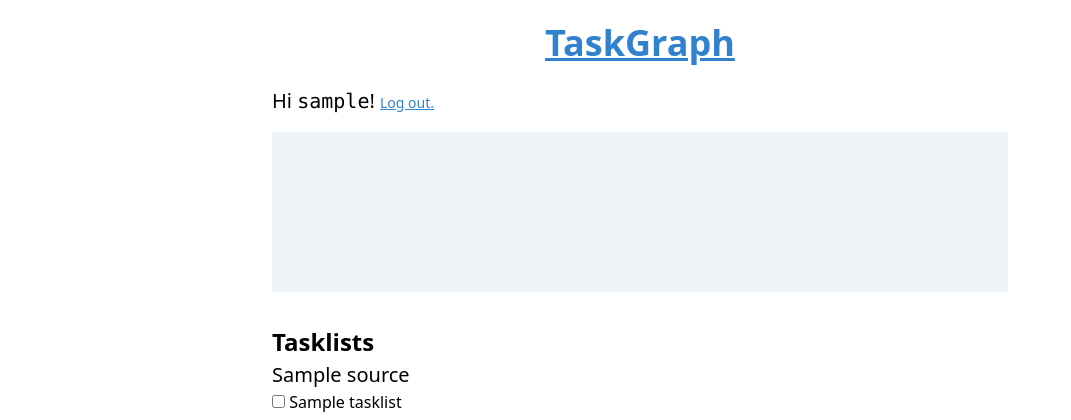
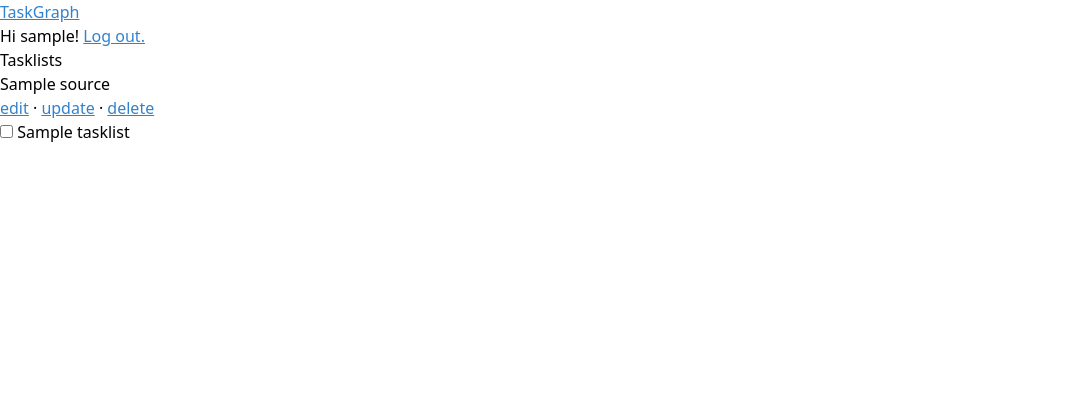
Before and after one commit to irth/TaskGraph, a Flask app: page / in a window 1280 px wide. Shown: the top 420 px of the page, without its empty margins (0-1071 px from the left). Run offline with Flask 2, Linux system fonts and the light colour scheme; a user stored in the database is signed in; tables that the repository leaves empty hold one stand-in row (values such as "Sample post"); style sheets or scripts are compiled from the project's sources.

Commit message:
Add spacing between sources and links to manage sources

```diff
--- a/styles/main.css
+++ b/styles/main.css
@@ -1,9 +1,4 @@
 @import "tailwindcss/base";
-
-@import "tailwindcss/components";
-
-@import "tailwindcss/utilities";
-
 
 /* links and buttons */
 .fast-transition {
@@ -98,3 +93,8 @@
 ul.flashes li.error {
     @apply bg-red-200;
 }
+
+
+@import "tailwindcss/components";
+
+@import "tailwindcss/utilities";
--- a/tailwind.config.js
+++ b/tailwind.config.js
@@ -1,5 +1,6 @@
 module.exports = {
   purge: ["./templates/**/*.html"],
+  important: true,
   theme: {
     extend: {},
   },
--- a/templates/index.html
+++ b/templates/index.html
@@ -23,7 +23,13 @@
   <h3 class="text-2xl font-semibold">Tasklists</h3>
   {% if current_user.sources %}
   {% for source in current_user.sources %}
+  <div class="mt-4">
     <h4 class="text-xl">{{source.name}}</h4>
+    <div>
+      <a href="/source/{{ source.id }}/edit">edit</a> &middot; <a href="/source/{{ source.id }}/update">update</a>
+      &middot; <a href="/source/{{ source.id }}/delete"
+        class="text-red-600 hover:text-red-400 focus:text-red-800">delete</a>
+    </div>
     {% for tasklist in source.tasklists %}
     <div>
       <label for="tasklist_{{tasklist.id}}">
@@ -34,7 +40,7 @@
     {% else %}
     This source does not provide any tasklists.
     {% endfor %}
-  <!-- TODO: allow editing sources -->
+  </div>
   {% endfor %}
   {% else %}
   <p>You do not have any task lists configured yet.</p>
```
Lines whose indentation alone changed are shown as unchanged.
